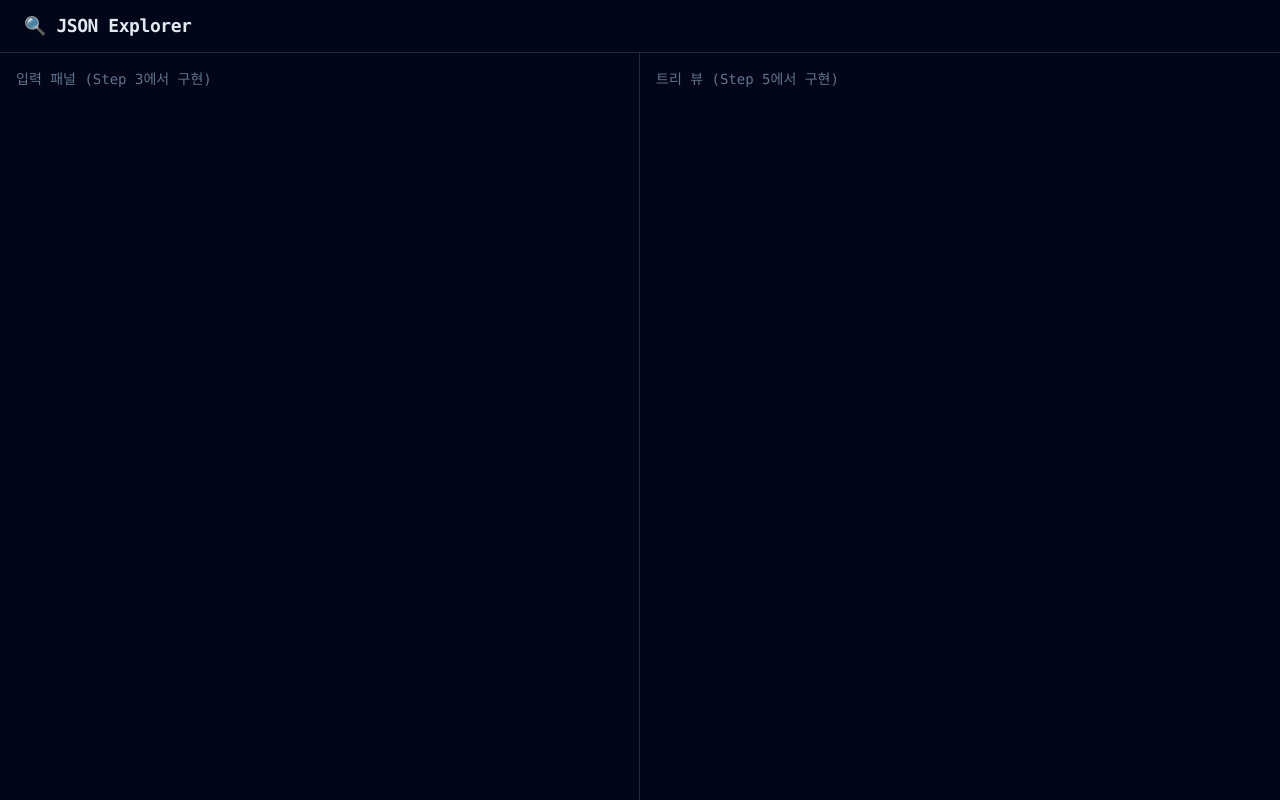
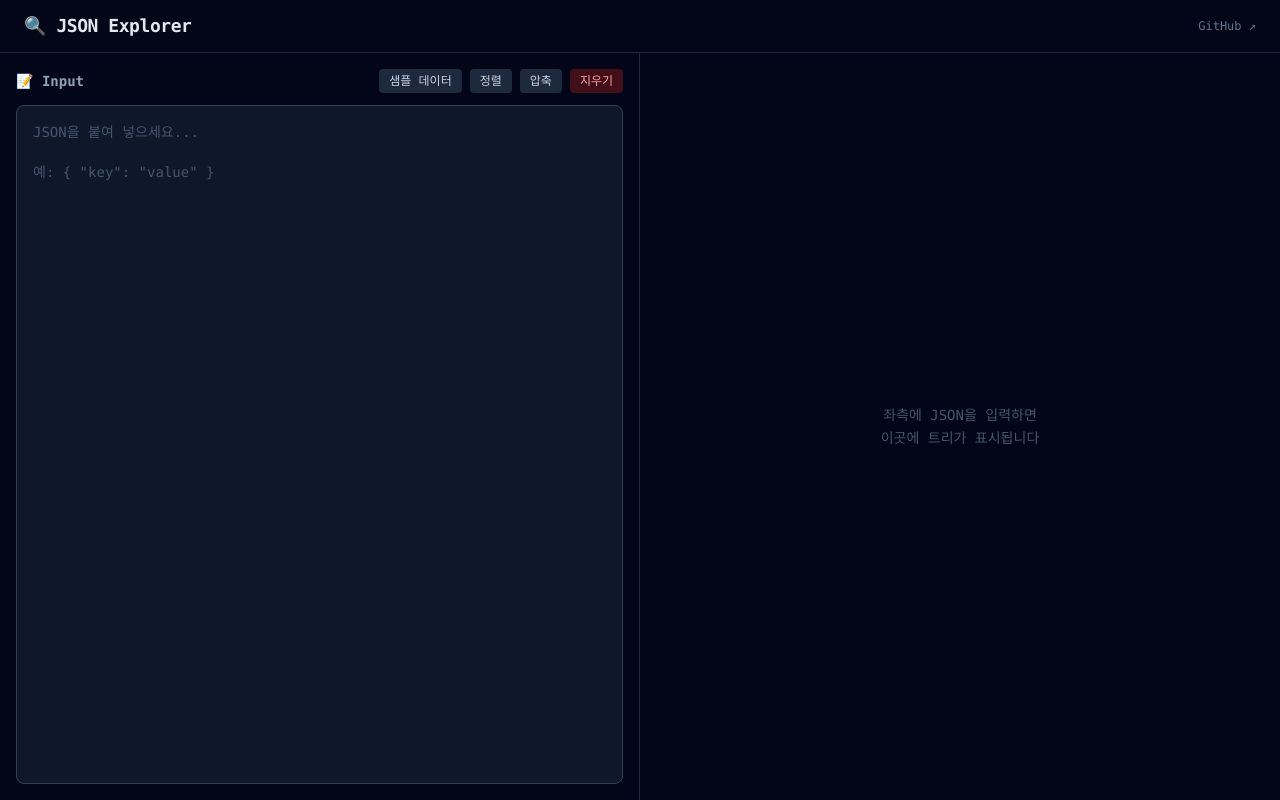
Before and after one commit to Dev-2A/json-explorer, a React (Vite) app: page / in a window 1280 px wide. Built offline with nearby package versions, Linux system fonts and the light colour scheme.

Commit message:
✨ JSON 입력 패널 및 실시간 파싱 구현

```diff
--- a/src/App.jsx
+++ b/src/App.jsx
@@ -1,23 +1,59 @@
+import InputPanel from "./components/InputPanel";
+import ErrorBanner from "./components/ErrorBanner";
+import { useJsonParser } from "./hooks/useJsonParser";
+
 function App() {
+  const { parsedData, error, parse } = useJsonParser();
+
   return (
-    <div className="min-h-screen bg-slate-950 text-slate-200">
+    <div className="min-h-screen bg-slate-950 text-slate-200 flex flex-col">
       {/* 헤더 */}
-      <header className="border-b border-slate-800 px-6 py-3">
+      <header className="border-b border-slate-800 px-6 py-3 flex items-center justify-between">
         <h1 className="text-lg font-bold tracking-tight">
           <span className="text-blue-400">🔍</span> JSON Explorer
         </h1>
+        <a
+          href="https://github.com/Dev-2A/json-explorer"
+          target="_blank"
+          rel="noopener noreferrer"
+          className="text-xs text-slate-500 hover:text-slate-300 transition-colors"
+        >
+          GitHub ↗
+        </a>
       </header>
 
+      {/* 에러 배너 */}
+      <ErrorBanner error={error} />
+
       {/* 메인 영역 */}
-      <main className="flex h-[calc(100vh-53px)]">
-        {/* 좌측: 입력 패널 (Step 3) */}
-        <div className="w-1/2 border-r border-slate-800 p-4">
-          <p className="text-slate-500 text-sm">입력 패널 (Step 3에서 구현)</p>
+      <main className="flex flex-1 min-h-0">
+        {/* 좌측: 입력 패널 */}
+        <div className="w-1/2 border-r border-slate-800 p-4 flex flex-col">
+          <InputPanel onParse={parse} />
         </div>
 
         {/* 우측: 트리 뷰 (Step 5) */}
-        <div className="w-1/2 p-4">
-          <p className="text-slate-500 text-sm">트리 뷰 (Step 5에서 구현)</p>
+        <div className="w-1/2 p-4 flex flex-col">
+          {parsedData ? (
+            <div className="text-sm text-slate-400">
+              <p className="mb-2 font-semibold text-slate-300">🌳 Tree View</p>
+              <pre className="text-xs text-slate-500 overflow-auto custom-scrollbar">
+                {JSON.stringify(parsedData, null, 2).slice(0, 500)}
+                {JSON.stringify(parsedData, null, 2).length > 500 && "\n..."}
+              </pre>
+              <p className="mt-3 text-slate-600 text-xs">
+                (Step 5에서 트리 컴포넌트로 교체 예정)
+              </p>
+            </div>
+          ) : (
+            <div className="flex-1 flex items-center justify-center">
+              <p className="text-slate-600 text-sm text-center leading-relaxed">
+                좌측에 JSON을 입력하면
+                <br />
+                이곳에 트리가 표시됩니다
+              </p>
+            </div>
+          )}
         </div>
       </main>
     </div>
--- /dev/null
+++ b/src/components/ErrorBanner.jsx
@@ -0,0 +1,16 @@
+export default function ErrorBanner({ error }) {
+  if (!error) return null;
+
+  return (
+    <div
+      className="mx-4 mt-2 px-4 py-2.5 rounded-lg bg-red-950/60 border border-red-800/50
+                    text-red-300 text-xs font-mono leading-relaxed"
+    >
+      <span className="font-semibold text-red-400">⚠️ JSON 구문 오류: </span>
+      {error.message}
+      {error.position !== undefined && (
+        <span className="ml-2 text-red-500">(위치: {error.position})</span>
+      )}
+    </div>
+  );
+}
--- /dev/null
+++ b/src/components/InputPanel.jsx
@@ -0,0 +1,125 @@
+import { useState } from "react";
+
+const SAMPLE_JSON = `{
+  "name": "JSON Explorer",
+  "version": "0.1.0",
+  "features": [
+    "트리 뷰",
+    "검색",
+    "JSONPath 복사"
+  ],
+  "author": {
+    "name": "Dev-2A",
+    "github": "https://github.com/Dev-2A"
+  },
+  "settings": {
+    "theme": "dark",
+    "fontSize": 14,
+    "wordWrap": true,
+    "nullable": null
+  },
+  "tags": ["react", "vite", "tailwind"],
+  "isPublic": true,
+  "downloads": 1024
+}`;
+
+export default function InputPanel({ onParse }) {
+  const [text, setText] = useState("");
+
+  const handleChange = (e) => {
+    const value = e.target.value;
+    setText(value);
+    onParse(value);
+  };
+
+  const handleClear = () => {
+    setText("");
+    onParse("");
+  };
+
+  const handleSample = () => {
+    setText(SAMPLE_JSON);
+    onParse(SAMPLE_JSON);
+  };
+
+  const handlePrettify = () => {
+    try {
+      const parsed = JSON.parse(text);
+      const pretty = JSON.stringify(parsed, null, 2);
+      setText(pretty);
+    } catch {
+      // 파싱 실패 시 아무 것도 하지 않음
+    }
+  };
+
+  const handleMinify = () => {
+    try {
+      const parsed = JSON.parse(text);
+      const minified = JSON.stringify(parsed);
+      setText(minified);
+    } catch {
+      // 파싱 실패 시 아무 것도 하지 않음
+    }
+  };
+
+  return (
+    <div className="flex flex-col h-full">
+      {/* 툴바 */}
+      <div className="flex items-center gap-2 mb-3 flex-wrap">
+        <span className="text-sm font-semibold text-slate-400 mr-auto">
+          📝 Input
+        </span>
+        <button
+          onClick={handleSample}
+          className="px-2.5 py-1 text-xs rounded bg-slate-800 text-slate-300
+                     hover:bg-slate-700 transition-colors cursor-pointer"
+        >
+          샘플 데이터
+        </button>
+        <button
+          onClick={handlePrettify}
+          className="px-2.5 py-1 text-xs rounded bg-slate-800 text-slate-300
+                     hover:bg-slate-700 transition-colors cursor-pointer"
+        >
+          정렬
+        </button>
+        <button
+          onClick={handleMinify}
+          className="px-2.5 py-1 text-xs rounded bg-slate-800 text-slate-300
+                     hover:bg-slate-700 transition-colors cursor-pointer"
+        >
+          압축
+        </button>
+        <button
+          onClick={handleClear}
+          className="px-2.5 py-1 text-xs rounded bg-red-900/50 text-red-300
+                     hover:bg-red-900/80 transition-colors cursor-pointer"
+        >
+          지우기
+        </button>
+      </div>
+
+      {/* 텍스트 입력 영역 */}
+      <div className="relative flex-1 min-h-0">
+        <textarea
+          value={text}
+          onChange={handleChange}
+          placeholder={'JSON을 붙여 넣으세요...\n\n예: { "key": "value" }'}
+          spellCheck={false}
+          className="w-full h-full resize-none rounded-lg border border-slate-700
+                     bg-slate-900 p-4 text-sm text-slate-200 font-mono
+                     placeholder:text-slate-600
+                     focus:outline-none focus:border-blue-500 focus:ring-1 focus:ring-blue-500
+                     custom-scrollbar"
+        />
+
+        {/* 우하단 바이트 카운터 */}
+        {text && (
+          <span className="absolute bottom-2 right-3 text-[10px] text-slate-600 pointer-events-none">
+            {new Blob([text]).size.toLocaleString()} bytes
+          </span>
+        )}
+      </div>
+    </div>
+  );
+}
--- a/src/hooks/useJsonParser.js
+++ b/src/hooks/useJsonParser.js
@@ -1,16 +1,39 @@
-import { useState, useCallback } from "react";
+import { useState, useCallback, useRef } from "react";
 
-/**
- * JSON 파싱 + 에러 처리 훅
- */
 export function useJsonParser() {
   const [parsedData, setParsedData] = useState(null);
   const [error, setError] = useState(null);
+  const debounceRef = useRef(null);
 
   const parse = useCallback((text) => {
-    //TODO - Step 4에서 구현
-    setParsedData(null);
-    setError(null);
+    // 디바운스: 빠른 타이핑 시 마지막 입력만 파싱
+    if (debounceRef.current) {
+      clearTimeout(debounceRef.current);
+    }
+
+    debounceRef.current = setTimeout(() => {
+      // 빈 입력
+      if (!text || !text.trim()) {
+        setParsedData(null);
+        setError(null);
+        return;
+      }
+
+      try {
+        const data = JSON.parse(text);
+        setParsedData(data);
+        setError(null);
+      } catch (e) {
+        setParsedData(null);
+
+        // 에러 메시지에서 위치 추출
+        const posMatch = e.message.match(/position\s+(\d+)/i);
+        setError({
+          message: e.message,
+          position: posMatch ? parseInt(posMatch[1], 10) : undefined,
+        });
+      }
+    }, 150);
   }, []);
 
   return { parsedData, error, parse };
```
